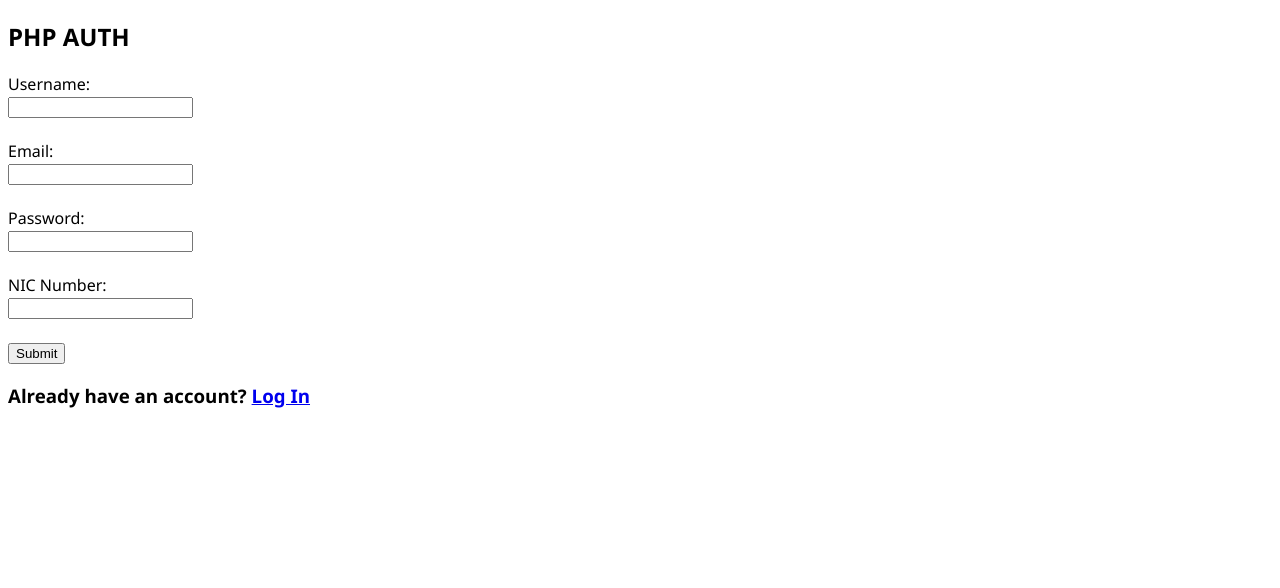
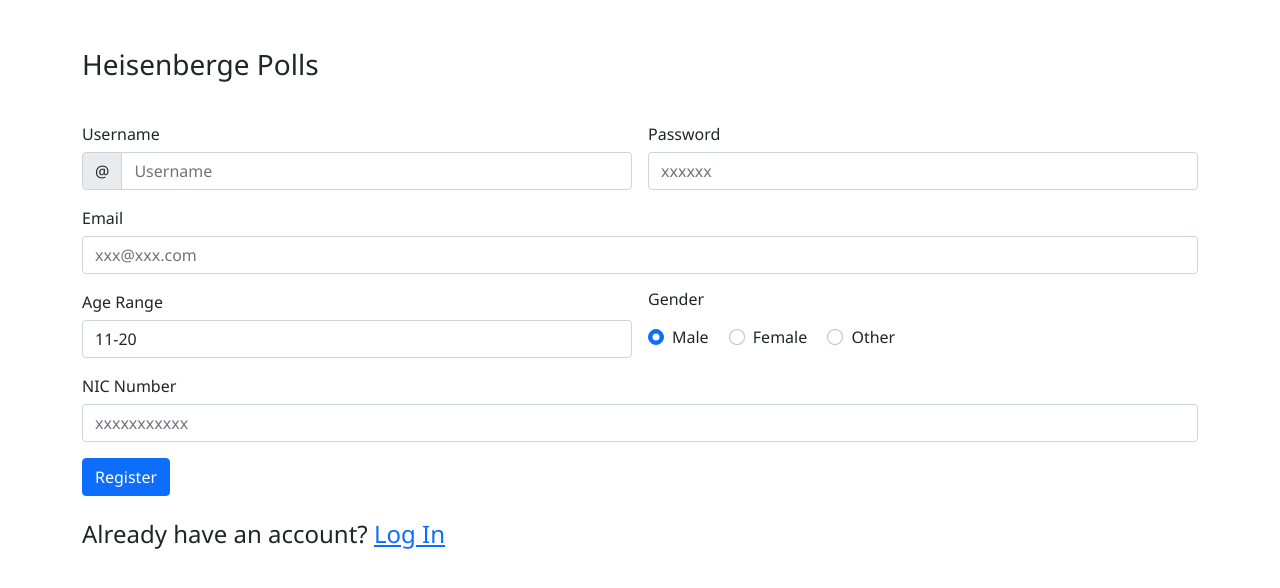
Before and after one commit to disalad/poll-maker, a PHP site: page /register.php in a window 1280 px wide. Shown: the top 588 px of the page. Run offline with PHP 8.4, Linux system fonts and the light colour scheme.

Commit message:
Improve register page styles and validation

```diff
--- a/auth/register.php
+++ b/auth/register.php
@@ -6,59 +6,82 @@ start_session();
 
 not_authed();
 
-$message = $username = $password = $email = null;
+$message = null;
+$user_inputs = array(
+    "username" => null,
+    "password" => null,
+    "email" => null,
+    "nic" => null,
+    "age_range" => null,
+    "gender" => null
+);
 
-function create_user($connection, $username, $email, $password, $nic)
+function validate_inputs($inputs)
 {
     $email_regex = '/^(([^<>()[\]\\.,;:\s@"]+(\.[^<>()[\]\\.,;:\s@"]+)*)|(".+"))@((\[[0-9]{1,3}\.[0-9]{1,3}\.[0-9]{1,3}\.[0-9]{1,3}\])|(([a-zA-Z\-0-9]+\.)+[a-zA-Z]{2,}))$/';
     $password_regex = '/^(?=.*\d)(?=.*[a-z])(?=.*[A-Z])(?=.*[a-zA-Z]).{8,}$/';
     $alphanumeric_regex = '/[^A-Za-z0-9]/';
+    global $connection;
 
     // Validate user inputs
-    if (preg_match($alphanumeric_regex, $username)) {
+    if (preg_match($alphanumeric_regex, $inputs["username"])) {
         return 'Username should contain only alphanumeric characters';
     }
 
-    if (strlen($username) < 5) {
+    if (strlen($inputs["username"]) < 5) {
         return 'Username\'s length should be more than 4';
     }
 
-    if (!preg_match($password_regex, $password)) {
+    if (!preg_match($password_regex, $inputs["password"])) {
         return 'Enter a strong password';
     }
 
-    if (!preg_match($email_regex, $email)) {
+    if (!preg_match($email_regex, $inputs["email"])) {
         return 'Enter a valid email';
     }
 
-    $query = "SELECT * FROM users WHERE username = '$username'";
+    if (!$inputs["age_range"] || !$inputs["gender"]) {
+        return 'Fill all the required fields';
+    }
+
+    $query = "SELECT * FROM users WHERE username = '" . $inputs['username'] . "'";
     $username_query = mysqli_fetch_assoc($connection->query($query));
     if ($username_query) {
         return 'Username already exists! Choose another or log in';
     }
 
-    $query = "SELECT * FROM users WHERE username = '$email'";
+    $query = "SELECT * FROM users WHERE email = '" . $inputs['email'] . "'";
     $email_query = mysqli_fetch_assoc($connection->query($query));
     if ($email_query) {
         return 'Email already exists! Log in to proceed';
     }
 
-    $query = "SELECT * FROM users WHERE nic_number = '$nic'";
+    $query = "SELECT * FROM users WHERE nic_number = '" . $inputs['nic'] . "'";
     $nic_query = mysqli_fetch_assoc($connection->query($query));
     if ($nic_query) {
         return 'NIC number already exists! Log in to proceed';
     }
+}
 
+function create_user($inputs)
+{
+    global $connection;
     // Generate a hash of the password
-    $hash = crypt($password, '$6$10$QR7BxavGpWqUHwm$');
+    $hash = crypt($inputs["password"], '$6$10$QR7BxavGpWqUHwm$');
+
+    $username = $inputs["username"];
+    $email = $inputs["email"];
+    $nic = $inputs["nic"];
+    $age_range = $inputs["age_range"];
+    $gender = $inputs["gender"];
 
     // Insert data to tables
-    $query = "INSERT INTO users (username, email, password, nic_number)
-            VALUES ('$username', '$email', '$hash', '$nic')";
+    $query = "INSERT INTO users (username, email, password, nic_number, age_range, gender)
+            VALUES ('$username', '$email', '$hash', '$nic', '$age_range', '$gender')";
     $connection->query($query);
 
     // Set the username
-    $_SESSION['username'] = $username;
+    $_SESSION['username'] = $inputs["username"];
 
     // Redirect to root directory
     header("Location: /");
@@ -68,12 +91,19 @@ function create_user($connection, $username, $email, $password, $nic)
 if (isset($_POST['submit'])) {
     try {
         // Escape user inputs to prevent sqli
-        $username = mysqli_real_escape_string($connection, $_POST['username']);
-        $password = mysqli_real_escape_string($connection, $_POST['password']);
-        $email = mysqli_real_escape_string($connection, $_POST['email']);
-        $nic = mysqli_real_escape_string($connection, $_POST['nic']);
+        $user_inputs["username"] = mysqli_real_escape_string($connection, $_POST['username']);
+        $user_inputs["password"] = mysqli_real_escape_string($connection, $_POST['password']);
+        $user_inputs["email"] = mysqli_real_escape_string($connection, $_POST['email']);
+        $user_inputs["nic"] = mysqli_real_escape_string($connection, $_POST['nic']);
+        $user_inputs["age_range"] = mysqli_real_escape_string($connection, $_POST['age_range']);
+        $user_inputs["gender"] = mysqli_real_escape_string($connection, $_POST['gender']);
 
-        $message = create_user($connection, $username, $email, $password, $nic);
+        $message = validate_inputs($user_inputs);
+
+        // Create the user if there is no error message
+        if (!$message) {
+            create_user($user_inputs);
+        }
     } catch (Exception $e) {
         die("Internal Server Error" . $e);
     }
@@ -87,26 +117,76 @@ if (isset($_POST['submit'])) {
     <meta charset="UTF-8">
     <meta http-equiv="X-UA-Compatible" content="IE=edge">
     <meta name="viewport" content="width=device-width, initial-scale=1.0">
-    <title>Sign Up</title>
+    <link href="https://cdn.jsdelivr.net/npm/bootstrap@5.0.2/dist/css/bootstrap.min.css" rel="stylesheet" integrity="sha384-EVSTQN3/azprG1Anm3QDgpJLIm9Nao0Yz1ztcQTwFspd3yD65VohhpuuCOmLASjC" crossorigin="anonymous">
+    <title>Heisenberge Polls | Register</title>
 </head>
 
 <body style="font-family:'Segoe UI'">
-    <h2>PHP AUTH</h2>
-
-    <h3><?php echo $message ?></h3>
-
-    <form action="<?php echo "/auth/register.php" ?>" method="POST">
-        <label for="username">Username:</label><br>
-        <input type="text" id="username" name="username" value="<?php echo $username ?>"><br><br>
-        <label for="email">Email:</label><br>
-        <input type="text" id="email" name="email" value="<?php echo $email ?>"><br><br>
-        <label for="password">Password:</label><br>
-        <input type="password" id="password" name="password"><br><br>
-        <label for="nic">NIC Number:</label><br>
-        <input type="text" id="nic" name="nic"><br><br>
-        <input type="submit" value="Submit" name="submit">
-    </form>
-    <h3>Already have an account? <a href="/auth/login.php">Log In</a></h3>
+    <div class="container">
+        <h3 class="mt-5">Heisenberge Polls</h3>
+        <h3><?php echo $message ?></h3>
+        <form action="/auth/register.php" method="POST" class="row g-3 mb-4 mt-4">
+            <!-- Username -->
+            <div class="col-md-6">
+                <label class="form-label h6" for="inputUsername">Username</label>
+                <div class="input-group">
+                    <div class="input-group-text">@</div>
+                    <input type="text" class="form-control" id="inputUsername" name="username" placeholder="Username" value="<?php echo $user_inputs["username"] ?>">
+                </div>
+            </div>
+            <!-- Password -->
+            <div class="col-md-6">
+                <label for="inputPassword4" class="form-label h6">Password</label>
+                <input type="password" class="form-control" id="inputPassword4" name="password" placeholder="xxxxxx">
+            </div>
+            <!-- Email -->
+            <div class="col-12">
+                <label for="inputEmail" class="form-label h6">Email</label>
+                <input type="text" class="form-control" id="inputEmail" name="email" placeholder="xxx@xxx.com" value="<?php echo $user_inputs["email"] ?>">
+            </div>
+            <!-- Age Range -->
+            <div class="col-6">
+                <div class="form-group">
+                    <label for="age-range" class="form-label h6">Age Range</label>
+                    <select class="form-control" id="age-range" name="age_range">
+                        <option value="11-20">11-20</option>
+                        <option value="21-30">21-30</option>
+                        <option value="31-40">31-40</option>
+                        <option value="41-50">41-50</option>
+                        <option value="51-60">51-60</option>
+                        <option value="61-70">61-70</option>
+                        <option value="71-80">71-80</option>
+                    </select>
+                </div>
+            </div>
+            <!-- Gender -->
+            <div class="col-md-6">
+                <label class="form-label mb-3 h6" style="display: block;">Gender</label>
+                <div class="form-check form-check-inline">
+                    <input class="form-check-input" type="radio" name="gender" id="maleGender" value="male" checked="checked">
+                    <label class="form-check-label" for="maleGender">Male</label>
+                </div>
+                <div class="form-check form-check-inline">
+                    <input class="form-check-input" type="radio" name="gender" id="femaleGender" value="female">
+                    <label class="form-check-label" for="femaleGender">Female</label>
+                </div>
+                <div class="form-check form-check-inline">
+                    <input class="form-check-input" type="radio" name="gender" id="otherGender" value="other">
+                    <label class="form-check-label" for="otherGender">Other</label>
+                </div>
+            </div>
+            <!-- NIC Number -->
+            <div class="col-12">
+                <label for="inputNic" class="form-label h6">NIC Number</label>
+                <input type="text" class="form-control" id="inputNic" name="nic" placeholder="xxxxxxxxxxx" value="<?php echo $user_inputs["nic"] ?>">
+            </div>
+            <div class="col-12">
+                <button type="submit" class="btn btn-primary" name="submit">Register</button>
+            </div>
+        </form>
+        <h4>Already have an account? <a href="/auth/login.php">Log In</a></h4>
+        <!-- <script src="https://cdn.jsdelivr.net/npm/bootstrap@5.0.2/dist/js/bootstrap.bundle.min.js" integrity="sha384-MrcW6ZMFYlzcLA8Nl+NtUVF0sA7MsXsP1UyJoMp4YLEuNSfAP+JcXn/tWtIaxVXM" crossorigin="anonymous"></script> -->
+    </div>
 </body>
 
 </html>
```
